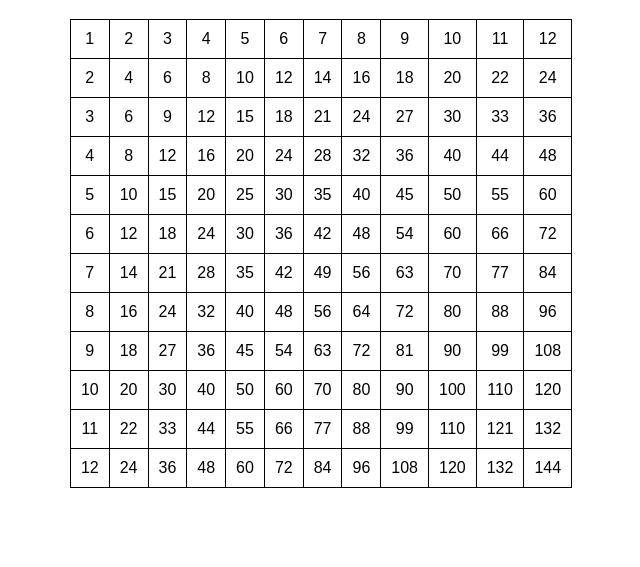
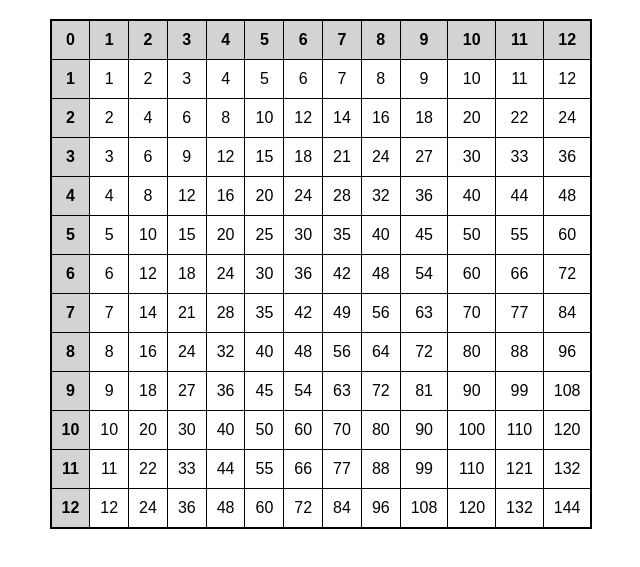
Before and after one commit to ririkko/web3-fumi, a plain HTML site: page Variant1.html in a window 1280 px wide. Shown: the part 61-628 px from the top of the page, without its empty margins (319-959 px from the left). Drawn offline with Linux system fonts and the light colour scheme.

Commit message:
Update Variant1.html

```diff
--- a/Variant1.html
+++ b/Variant1.html
@@ -10,8 +10,9 @@
     text-align: center;
   }
   table {
-    margin: 0 auto;
+    margin: 20px auto;
     border-collapse: collapse;
+    border: 2px solid black; /* テーブル全体のボーダー */
   }
   th, td {
     padding: 10px;
@@ -19,6 +20,9 @@
   }
   td.hovered {
     background-color: yellow;
+  }
+  th {
+    background-color: lightgray; /* ヘッダーの背景色 */
   }
 </style>
 </head>
@@ -30,19 +34,23 @@
 document.addEventListener("DOMContentLoaded", function() {
   var table = document.getElementById("times-table");
 
-  for (var i = 1; i <= 12; i++) {
+  for (var i = 0; i <= 12; i++) {
     var row = document.createElement("tr");
-    for (var j = 1; j <= 12; j++) {
-      var cell = document.createElement("td");
-      cell.textContent = i * j;
+    for (var j = 0; j <= 12; j++) {
+      var cell = document.createElement(i === 0 || j === 0 ? "th" : "td"); // ヘッダー行と列を作成
+      if (i > 0 && j > 0) {
+        cell.textContent = i * j; // 数値を設定
+        // ホバー時のイベントを追加
+        cell.addEventListener("mouseover", function() {
+          this.classList.add("hovered");
+        });
+        cell.addEventListener("mouseout", function() {
+          this.classList.remove("hovered");
+        });
+      } else {
+        cell.textContent = i === 0 ? j : i; // ヘッダーの値を設定
+      }
       row.appendChild(cell);
-      // Add event listener for hover effect
-      cell.addEventListener("mouseover", function() {
-        this.classList.add("hovered");
-      });
-      cell.addEventListener("mouseout", function() {
-        this.classList.remove("hovered");
-      });
     }
     table.appendChild(row);
   }
```
